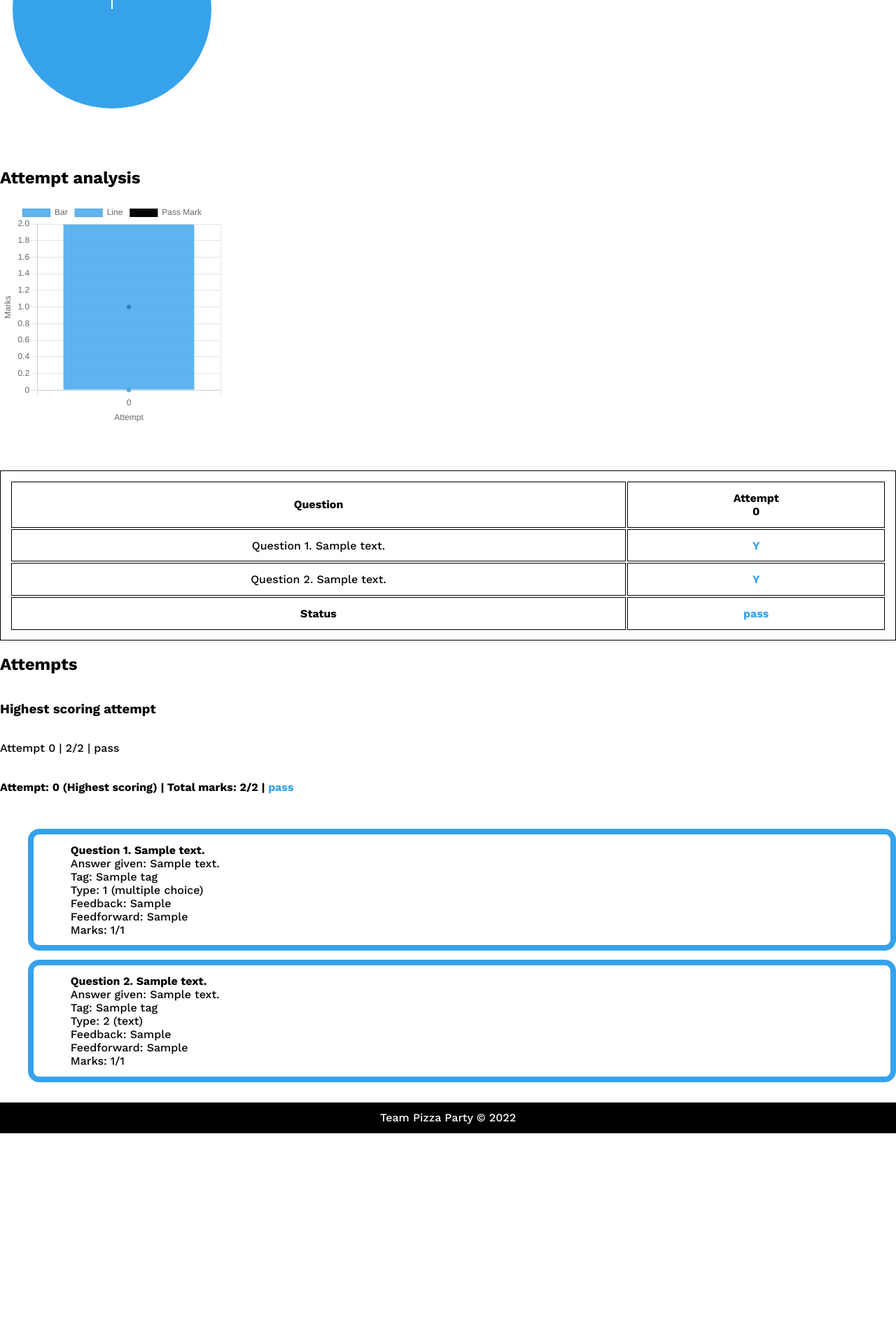
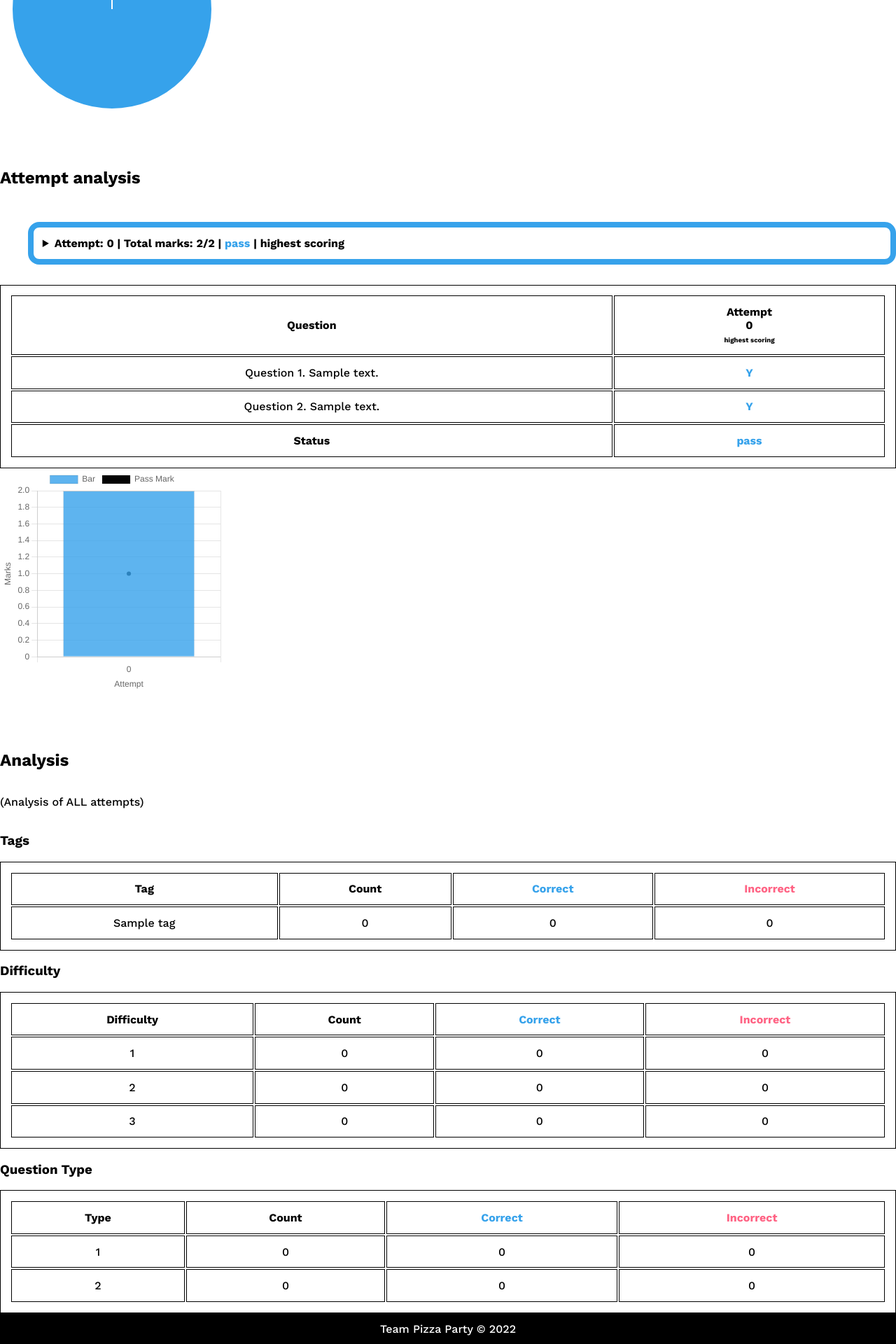
Before and after one commit to dredly/AAT_Deployment, a Flask app: page /student-stats/assessment/1 in a window 1280 px wide. Shown: the part 863-2783 px from the top of the page at 70% size. Before the commit the page ends 2482 px from the top, so only its background shows below. Run offline with Flask 2, Linux system fonts and the light colour scheme; a user stored in the database is signed in; tables that the repository leaves empty hold one stand-in row (values such as "Sample post"); some libraries are stand-ins or nearby versions.

Commit message:
Add Assessments Analysis stats for Tag, Difficulty and Question Type

```diff
--- a/aat/static/student-stats-style.css
+++ b/aat/static/student-stats-style.css
@@ -82,6 +82,12 @@ li{
 	background: var(--color-unattempted-op04);
 }
 
+.attempt_container.container_pass:hover,
+.attempt_container.container_in_progress:hover,
+.attempt_container.container_fail:hover {
+	background: none;
+}
+
 .student_stats_container{
 	padding: 0.8rem;
 	margin: 0.8rem 0;
@@ -122,3 +128,12 @@ table, th, td {
 .table_subtotal>*{
 	font-weight: bold;
 }
+
+/* Details / Summary: https://css-tricks.com/two-issues-styling-the-details-element-and-how-to-solve-them/ */
+details summary {
+	cursor: pointer;
+}
+
+details summary > * {
+display: inline;
+}
--- a/aat/student_stats/routes.py
+++ b/aat/student_stats/routes.py
@@ -44,9 +44,6 @@ def module_view(module_id=0):
     # Module Error Handling
     if m is None:
         return redirect(url_for("student_stats.module_not_found", module_id=module_id))
-
-
-
 
     ## RETURN ##
     return render_template("2_student_stats_module_view.html", m=m)
--- a/aat/student_stats/templates/2_student_stats_module_view.html
+++ b/aat/student_stats/templates/2_student_stats_module_view.html
@@ -138,7 +138,6 @@
                 {% endfor %}</ul></td>
             </tr>
         {% endfor %}
-
     </table>
 
     <script>
--- a/aat/student_stats/templates/3_student_stats_assessment_view.html
+++ b/aat/student_stats/templates/3_student_stats_assessment_view.html
@@ -42,44 +42,15 @@
         </div>
     </div>
     <h2>Attempt analysis</h2>
-    <div class="content-block">
-        <div class="chart-container">
-            <canvas id="myBarChart"></canvas>
-        </div>
-    </div>
-    <table>
-        <tr>
-            <th>Question</th>
-            {% for attempt in a.get_list_of_attempts_made(user_id=current_user.id) %}
-                <th>Attempt<br>{{attempt}}</th>
-            {% endfor %}
-        </tr>
-        {% for q in a.get_questions() %}
-            <tr>
-                <td>Question {{loop.index}}. {{q.question_text}}</td>
-                {% for attempt in a.get_list_of_attempts_made(user_id=current_user.id) %}
-                    <td>
-                        {% for r in q.get_responses_from_user(current_user.id,attempt) %}
-                            <b><span class="text_{% if r.is_correct %}pass">Y{% else %}fail">N{% endif %}</span></b>
-                        {% endfor %}
-                    </td>
-                {% endfor %}
-            </tr>
-        {% endfor %}
-        <tr>
-            <th>Status</th>
-            {% for attempt in a.get_list_of_attempts_made(user_id=current_user.id) %}
-                <th><span class="text_{{a.get_status_of_attempt(current_user.id, attempt)}}">{{a.get_status_of_attempt(current_user.id, attempt)}}</span></th>
-            {% endfor %}
-        </tr>
-    </table>
-    <h2>Attempts</h2>
-    <h3>Highest scoring attempt</h3>
-    <p>Attempt {{a.get_highest_scoring_attempt_and_mark(current_user.id)["highest_scoring_attempt"]}} | {{a.get_highest_scoring_attempt_and_mark(current_user.id)['highest_score']}}/{{a.get_total_marks_possible()}} | {{a.get_status(current_user.id)}}</p>
 
+    <ul>
         {% for attempt in a.get_list_of_attempts_made(current_user.id) %}
-        <h4>Attempt: {{attempt}} {% if attempt == a.get_highest_scoring_attempt_and_mark(current_user.id)["highest_scoring_attempt"] %} (Highest scoring){%endif%} |
-        Total marks: {{ a.get_marks_for_user_and_assessment(current_user.id)[attempt] }}/{{a.get_total_marks_possible()}} | <span class="text_{{a.get_status_of_attempt(current_user.id, attempt)}}">{{a.get_status_of_attempt(current_user.id, attempt)}}</span></h4>
+            <div class="results_box student_stats_container attempt_container container_{{a.get_status_of_attempt(current_user.id, attempt)}}">
+                <li>
+                    <details>
+                        <summary><h4>Attempt: {{attempt}} |
+                            Total marks: {{ a.get_marks_for_user_and_assessment(current_user.id)[attempt] }}/{{a.get_total_marks_possible()}} | <span class="text_{{a.get_status_of_attempt(current_user.id, attempt)}}">{{a.get_status_of_attempt(current_user.id, attempt)}}</span>{% if attempt == a.get_highest_scoring_attempt_and_mark(current_user.id)["highest_scoring_attempt"] %} | highest scoring{%endif%}</h4>
+                        </summary>
                         <ul>
                             {% for r in a.get_responses(current_user.id, attempt) %}
                             <li>
@@ -118,7 +89,104 @@
                             </li>
                             {% endfor %}
                         </ul>
+                    </details>
+                </li>
+            </div>
         {% endfor %}
+    </ul>
+
+    <table>
+        <tr>
+            <th>Question</th>
+            {% for attempt in a.get_list_of_attempts_made(user_id=current_user.id) %}
+                {% if attempt == a.get_highest_scoring_attempt_and_mark(current_user.id)["highest_scoring_attempt"] %}
+                    <th>Attempt<br>{{attempt}}<br><span style="font-size:0.6rem">highest scoring</span></th>
+                {% else %}
+                    <td>Attempt<br>{{attempt}}<br><span style="visibility:hidden">.</span></td>
+                {% endif %}
+            {% endfor %}
+        </tr>
+        {% for q in a.get_questions() %}
+            <tr>
+                <td>Question {{loop.index}}. {{q.question_text}}</td>
+                {% for attempt in a.get_list_of_attempts_made(user_id=current_user.id) %}
+                    <td>
+                        {% for r in q.get_responses_from_user(current_user.id,attempt) %}
+                            <b><span class="text_{% if r.is_correct %}pass">Y{% else %}fail">N{% endif %}</span></b>
+                        {% endfor %}
+                    </td>
+                {% endfor %}
+            </tr>
+        {% endfor %}
+        <tr>
+            <th>Status</th>
+            {% for attempt in a.get_list_of_attempts_made(user_id=current_user.id) %}
+                <th><span class="text_{{a.get_status_of_attempt(current_user.id, attempt)}}">{{a.get_status_of_attempt(current_user.id, attempt)}}</span></th>
+            {% endfor %}
+        </tr>
+    </table>
+
+    <div class="content-block">
+        <div class="chart-container">
+            <canvas id="myBarChart"></canvas>
+        </div>
+    </div>
+
+    <h2>Analysis</h2>
+    <p>(Analysis of ALL attempts)</p>
+    <h3>Tags</h3>
+    <table>
+        <tr>
+            <th>Tag</th>
+            <th><span class="">Count</span></th>
+            <th><span class="text_pass">Correct</span></th>
+            <th><span class="text_fail">Incorrect</span></th>
+        </tr>
+        {% for tag, tag_stats in a.get_dict_of_tags_and_answers(current_user.id, all_attempts=True).items() %}
+            <tr>
+                <td>{{tag}}</td>
+                <td><span class="">{{tag_stats["correct"]+tag_stats["incorrect"]}}</span></td>
+                <td><span class="">{{tag_stats["correct"]}}</span></td>
+                <td><span class="">{{tag_stats["incorrect"]}}</span></td>
+            </tr>
+        {% endfor %}
+    </table>
+
+    <h3>Difficulty</h3>
+    <table>
+        <tr>
+            <th>Difficulty</th>
+            <th><span class="">Count</span></th>
+            <th><span class="text_pass">Correct</span></th>
+            <th><span class="text_fail">Incorrect</span></th>
+        </tr>
+        {% for difficulty, difficulty_stats in a.get_dict_of_difficulty_and_answers(current_user.id, all_attempts=True).items() %}
+            <tr>
+                <td>{{difficulty}}</td>
+                <td><span class="">{{difficulty_stats["correct"]+difficulty_stats["incorrect"]}}</span></td>
+                <td><span class="">{{difficulty_stats["correct"]}}</span></td>
+                <td><span class="">{{difficulty_stats["incorrect"]}}</span></td>
+            </tr>
+        {% endfor %}
+    </table>
+
+    <h3>Question Type</h3>
+    <table>
+        <tr>
+            <th>Type</th>
+            <th><span class="">Count</span></th>
+            <th><span class="text_pass">Correct</span></th>
+            <th><span class="text_fail">Incorrect</span></th>
+        </tr>
+        {% for type, type_stats in a.get_dict_of_type_and_answers(current_user.id, all_attempts=True).items() %}
+            <tr>
+                <td>{{type}}</td>
+                <td><span class="">{{type_stats["correct"]+type_stats["incorrect"]}}</span></td>
+                <td><span class="">{{type_stats["correct"]}}</span></td>
+                <td><span class="">{{type_stats["incorrect"]}}</span></td>
+            </tr>
+        {% endfor %}
+    </table>
 
     <script>
         // PIE CHART
@@ -152,13 +220,7 @@
                     data: {{data_for_bar_chart["barChartData"]}},
                     backgroundColor: [{% for color in data_for_bar_chart['barChartColor'] %}'rgba({{color}})',{% endfor %}],
                     borderWidth: 1
-                }, {
-                    type: 'line',
-                    label: 'Line',
-                    data: {{data_for_bar_chart["barChartLabel"]}},
-                    backgroundColor: [{% for color in data_for_bar_chart['barChartColor'] %}'rgba({{color}})',{% endfor %}],
-                    borderWidth: 1
-                }, {
+                },  {
                     type: 'line',
                     label: 'Pass Mark',
                     data: {{data_for_bar_chart["barChartPass"]}},
```
Also changed, not shown: aat/models.py (+103 -11 lines), aat/assessments/static/assessment_styles.css (line endings or trailing spaces). Lines whose indentation alone changed are shown as unchanged.
